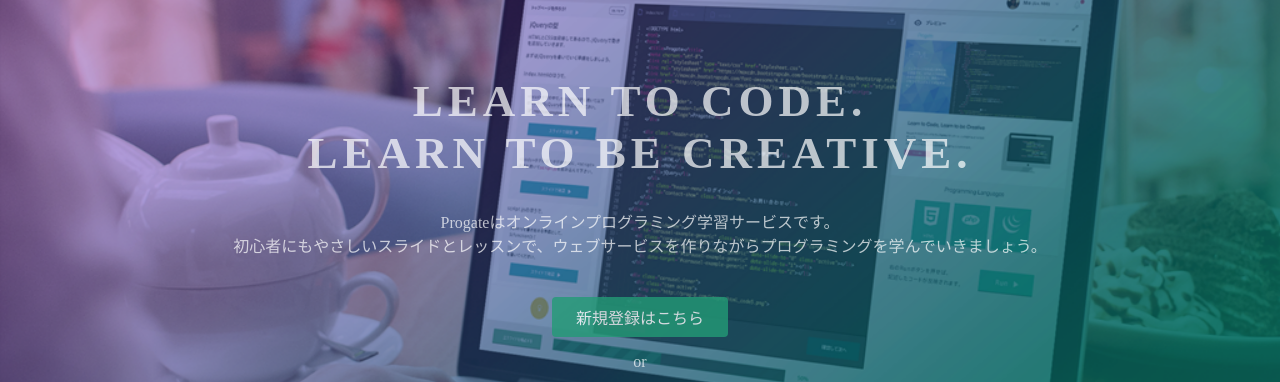
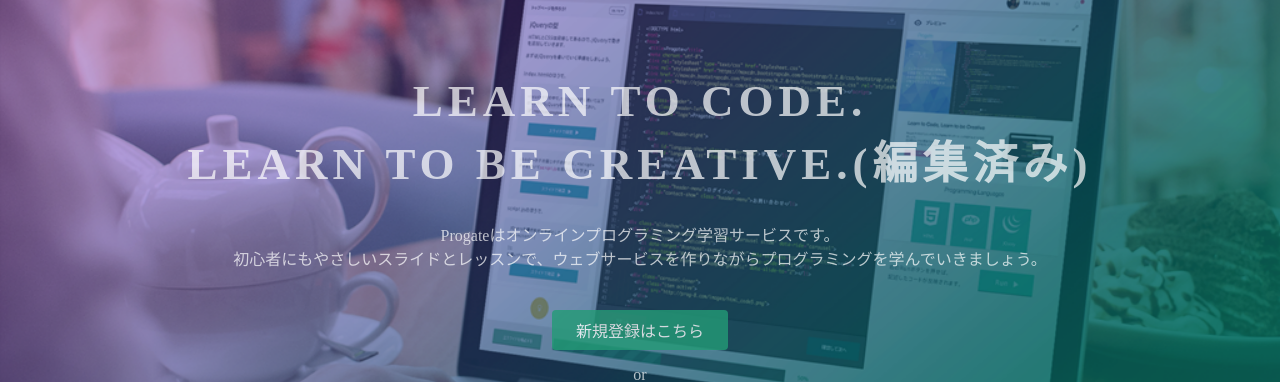
Before and after one commit to SATELLITE-ENGIN/SATELLITE-ENGIN.github.io, a plain HTML site: page index.html in a window 1280 px wide. Shown: the part 135-517 px from the top of the page. Drawn offline with Linux system fonts and the light colour scheme.

Commit message:
Update index.html

```diff
--- a/index.html
+++ b/index.html
@@ -23,7 +23,7 @@
   </header>
   <div class="top-wrapper">
     <div class="container">
-      <h1>LEARN TO CODE.<br>LEARN TO BE CREATIVE.</h1>
+      <h1>LEARN TO CODE.<br>LEARN TO BE CREATIVE.(編集済み)</h1>
       <p>Progateはオンラインプログラミング学習サービスです。<br>初心者にもやさしいスライドとレッスンで、ウェブサービスを作りながらプログラミングを学んでいきましょう。</p>
       <div class="btn-wrapper">
         <a href="#" class="btn signup">新規登録はこちら</a>
```
